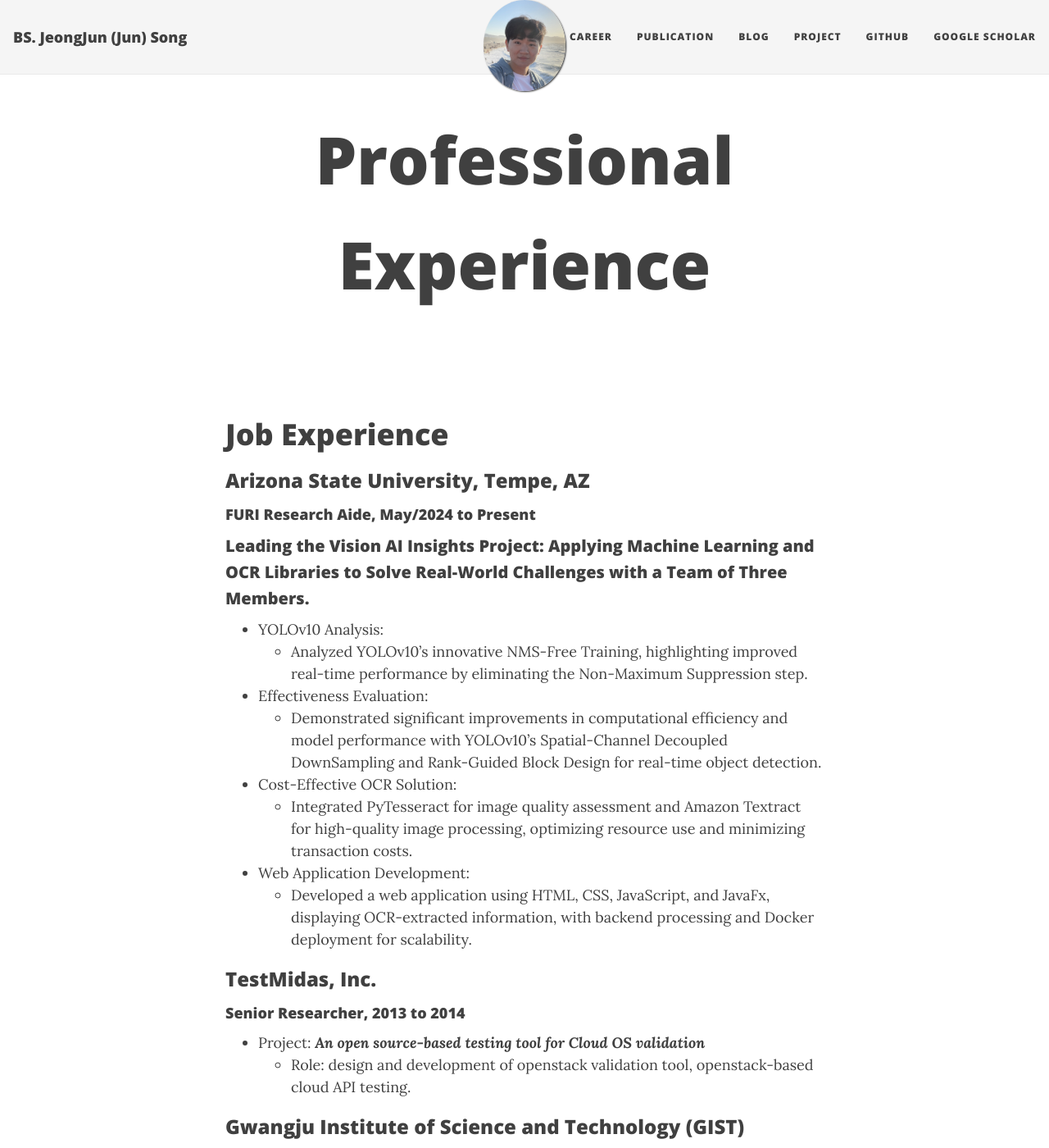
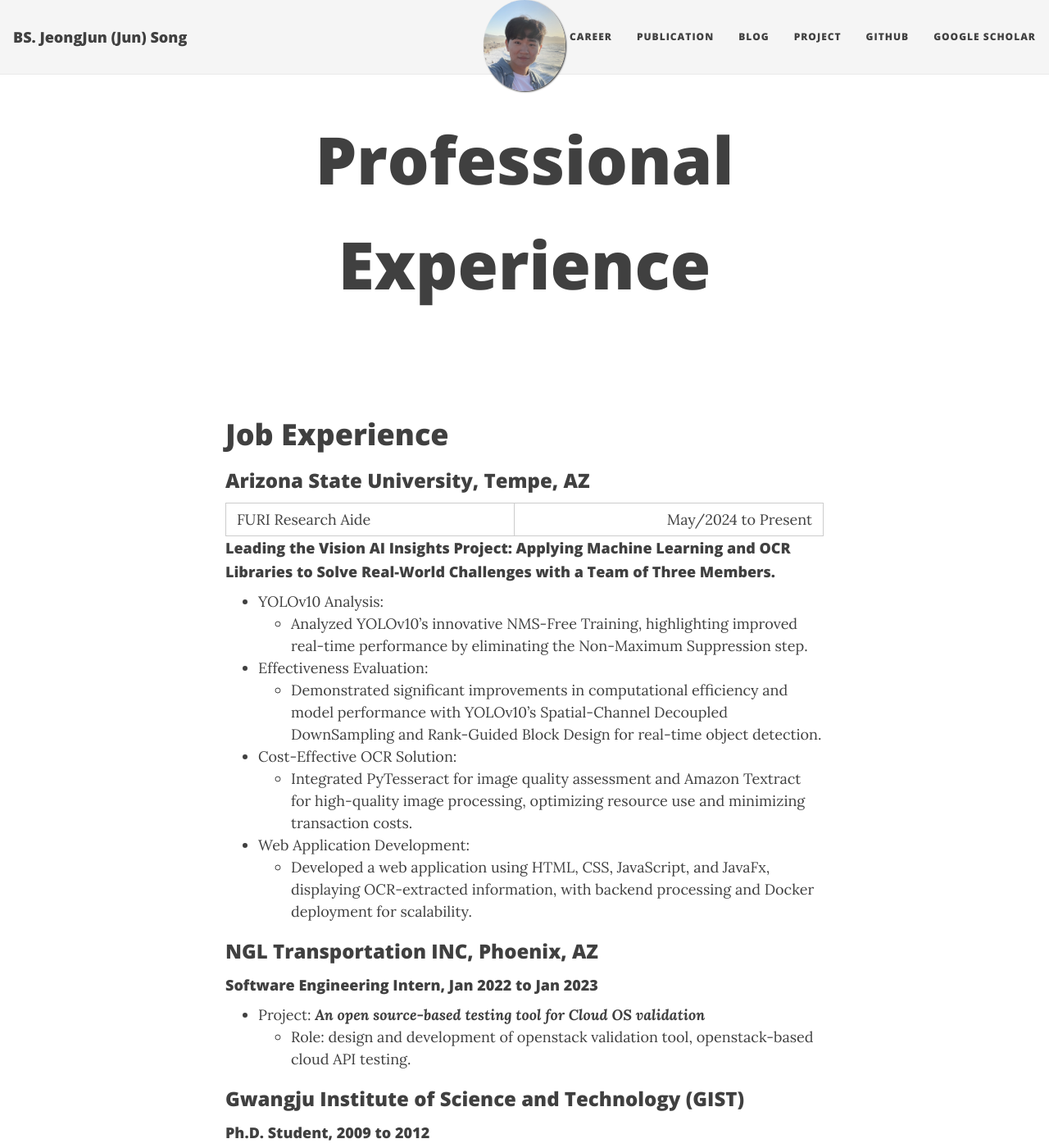
Before and after one commit to songjeongjun320/songjeongjun320.github.io, a Jekyll site: the page built from career.md, in a window 1280 px wide and 1400 px high. Shown: the whole window at 82% size. Built offline with Jekyll 4.4.1, drawn with Linux system fonts in a browser that asks for light colours; nearby versions of some CDN libraries.

Commit message:
07/21/2024

```diff
--- a/career.md
+++ b/career.md
@@ -9,8 +9,13 @@ title: Professional Experience
 # Job Experience
 
 ### Arizona State University, Tempe, AZ
-#### FURI Research Aide, May/2024 to Present
-##### Leading the Vision AI Insights Project: Applying Machine Learning and OCR Libraries to Solve Real-World Challenges with a Team of Three Members.
+<table style="width:100%">
+  <tr>
+    <td>FURI Research Aide</td>
+    <td style="text-align: right;">May/2024 to Present</td>
+  </tr>
+</table>
+#### Leading the Vision AI Insights Project: Applying Machine Learning and OCR Libraries to Solve Real-World Challenges with a Team of Three Members.
 
 * YOLOv10 Analysis:
   * Analyzed YOLOv10's innovative NMS-Free Training, highlighting improved real-time performance by eliminating the Non-Maximum Suppression step.
@@ -24,8 +29,8 @@ title: Professional Experience
 * Web Application Development:
   * Developed a web application using HTML, CSS, JavaScript, and JavaFx, displaying OCR-extracted information, with backend processing and Docker deployment for scalability.
 
-### TestMidas, Inc.
-#### Senior Researcher,	2013 to 2014
+### NGL Transportation INC, Phoenix, AZ
+#### Software Engineering Intern, Jan 2022 to Jan 2023
 
 * Project: _**An open source-based testing tool for Cloud OS validation**_
   * Role: design and development of openstack validation tool, openstack-based cloud API testing.
```
